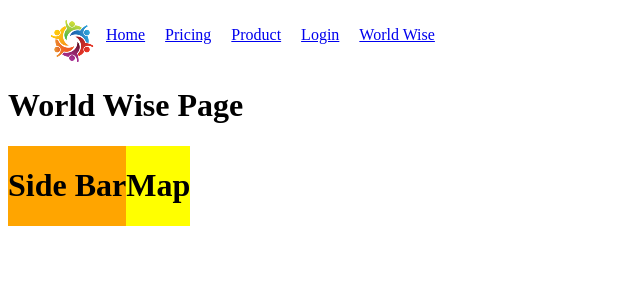
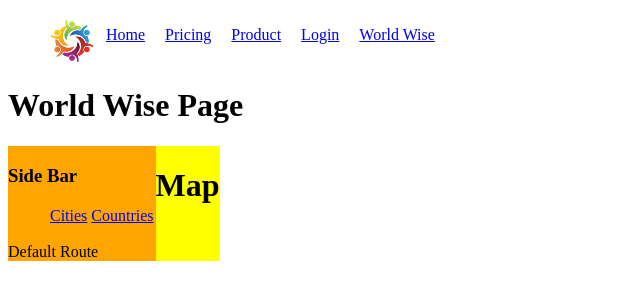
Before and after one commit to sandeepdewangan/6-world-wise, a React (Vite) app: page /worldwise in a window 1280 px wide. Shown: the top 300 px of the page, without its empty margins (0-640 px from the left). Built offline with nearby package versions, Linux system fonts and the light colour scheme.

Commit message:
Nested Routes

```diff
--- a/package.json
+++ b/package.json
@@ -10,6 +10,7 @@
     "preview": "vite preview"
   },
   "dependencies": {
+    "json-server": "^1.0.0-beta.3",
     "react": "^18.2.0",
     "react-dom": "^18.2.0",
     "react-router-dom": "^6.29.0"
--- a/src/App.jsx
+++ b/src/App.jsx
@@ -7,14 +7,22 @@ import PageNotFoundPage from "./pages/PageNotFoundPage";
 import WorldWisePage from "./pages/WorldWisePage";
 
 export default function App() {
-  return <BrowserRouter>
+  return (
+    <BrowserRouter>
       <Routes>
         <Route path="/" element={<HomePage />} />
         <Route path="product" element={<ProductPage />} />
         <Route path="pricing" element={<PricingPage />} />
         <Route path="login" element={<LoginPage />} />
-      <Route path="worldwise" element={<WorldWisePage />} />
+        <Route path="worldwise" element={<WorldWisePage />}>
+          {/* Default route */}
+          <Route index element={<p1>Default Route</p1>} />
+          <Route path="cities" element={<p1>List of Cities</p1>} />
+          <Route path="form" element={<p1>Form</p1>} />
+          <Route path="countries" element={<p1>List of Countries</p1>} />
+        </Route>
         <Route path="*" element={<PageNotFoundPage />} />
       </Routes>
     </BrowserRouter>
+  );
 }
--- /dev/null
+++ b/src/components/WorldWise/NavWorldWise.jsx
@@ -0,0 +1,18 @@
+import { NavLink } from "react-router-dom";
+
+const NavWorldWise = () => {
+  return (
+    <div>
+      <ul style={{ listStyle: "none", display: "flex" }}>
+        <li style={{ padding: "2px" }}>
+          <NavLink to="cities">Cities</NavLink>
+        </li>
+        <li style={{ padding: "2px" }}>
+          <NavLink to="countries">Countries</NavLink>
+        </li>
+      </ul>
+    </div>
+  );
+};
+
+export default NavWorldWise;
--- a/src/components/WorldWise/SideBar.jsx
+++ b/src/components/WorldWise/SideBar.jsx
@@ -1,10 +1,14 @@
+import { Outlet } from "react-router-dom";
+import NavWorldWise from "./NavWorldWise";
 
 const SideBar = () => {
-    return (
-        <div>
-            <h1>Side Bar</h1>
-        </div>
-    );
+  return (
+    <div>
+      <h3>Side Bar</h3>
+      <NavWorldWise />
+      <Outlet />
+    </div>
+  );
 };
 
 export default SideBar;
```
Also changed, not shown: data/cities.json (added, +52 -0 lines), 1 other file (tests, documents, lock files or other folders). Lines whose indentation alone changed are shown as unchanged.
